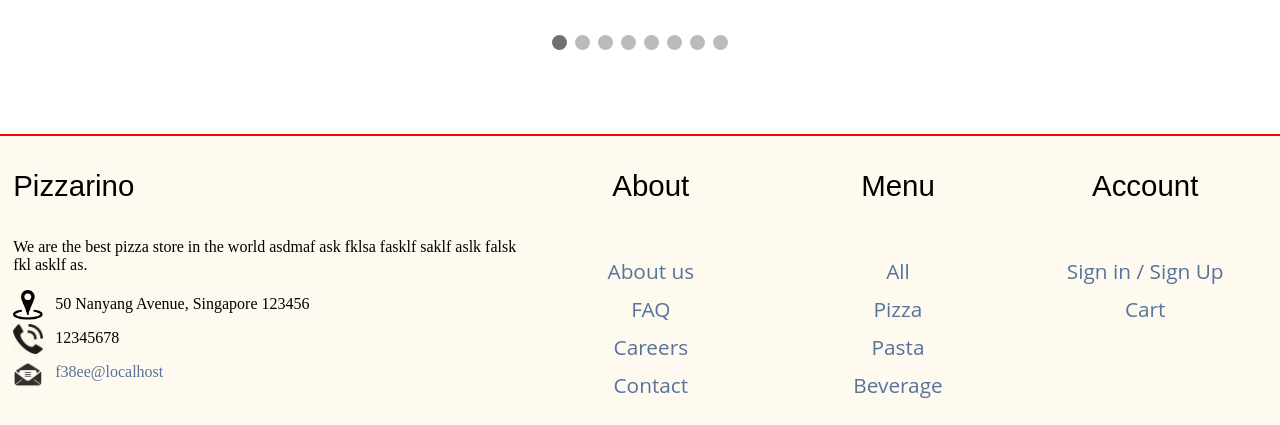
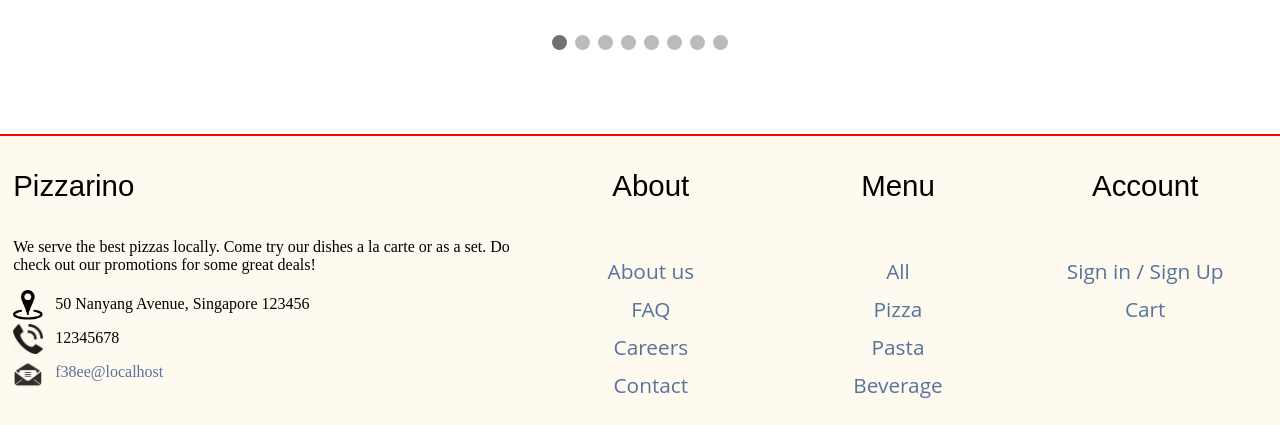
Before and after one commit to nxphi47/web_app_course, a PHP site: page /index.php in a window 1280 px wide. Shown: the part 1215-1640 px from the top of the page. Run offline with PHP 8.4, Linux system fonts and the light colour scheme; data comes from the database, SQL or seed files in the repository.

Commit message:
Add storyboard, wireframes. Change footer details

```diff
--- a/footer.php
+++ b/footer.php
@@ -17,7 +17,7 @@
     <div class="footer-list info">
         <h4 class="info">Pizzarino</h4>
         <p class="info">
-            We are the best pizza store in the world asdmaf ask fklsa fasklf saklf aslk falsk fkl asklf as.
+            We serve the best pizzas locally. Come try our dishes a la carte or as a set. Do check out our promotions for some great deals!
         </p>
         <div class="contact-info-wrapper">
             <div class="contact-info">
--- a/php/db_connect.php
+++ b/php/db_connect.php
@@ -14,9 +14,9 @@ $DB_USER = "root";
 $DB_PASS = "";
 
 
-//$DB_NAME = "f38ee"; // MySQL database name
-//$DB_USER = "f38ee";
-//$DB_PASS = "f38ee";
+$DB_NAME = "f38ee"; // MySQL database name
+$DB_USER = "f38ee";
+$DB_PASS = "f38ee";
 $EMAIL_SENDER= "f38ee@localhost";
 
 $GLOBALS['email_sender'] = $EMAIL_SENDER;
```
Also changed, not shown: Project Report/Updated wireframes/About_Careers_wireframe_6.PNG (added), Project Report/Updated wireframes/About_Contact_wireframe_7.PNG (added), Project Report/Updated wireframes/About_FAQ_wireframe_5.PNG (added), Project Report/Updated wireframes/About_wireframe_4.PNG (added), Project Report/Updated wireframes/Admin_Sales_wireframe_12.PNG (added), Project Report/Updated wireframes/Admin_cart_wireframe_14.PNG (added), Project Report/Updated wireframes/Admin_menu_wireframe_13.PNG (added), Project Report/Updated wireframes/Cart_wireframe_8.PNG (added), Project Report/Updated wireframes/Confirmation_wireframe_11.PNG (added), Project Report/Updated wireframes/Home_wireframe_1.PNG (added), Project Report/Updated wireframes/Login_wireframe_9.PNG (added), Project Report/Updated wireframes/Menu_popup_wireframe_3.PNG (added), Project Report/Updated wireframes/Menu_wireframe_2.PNG (added), Project Report/Updated wireframes/Signup_wireframe_10.PNG (added), 1 other file.
